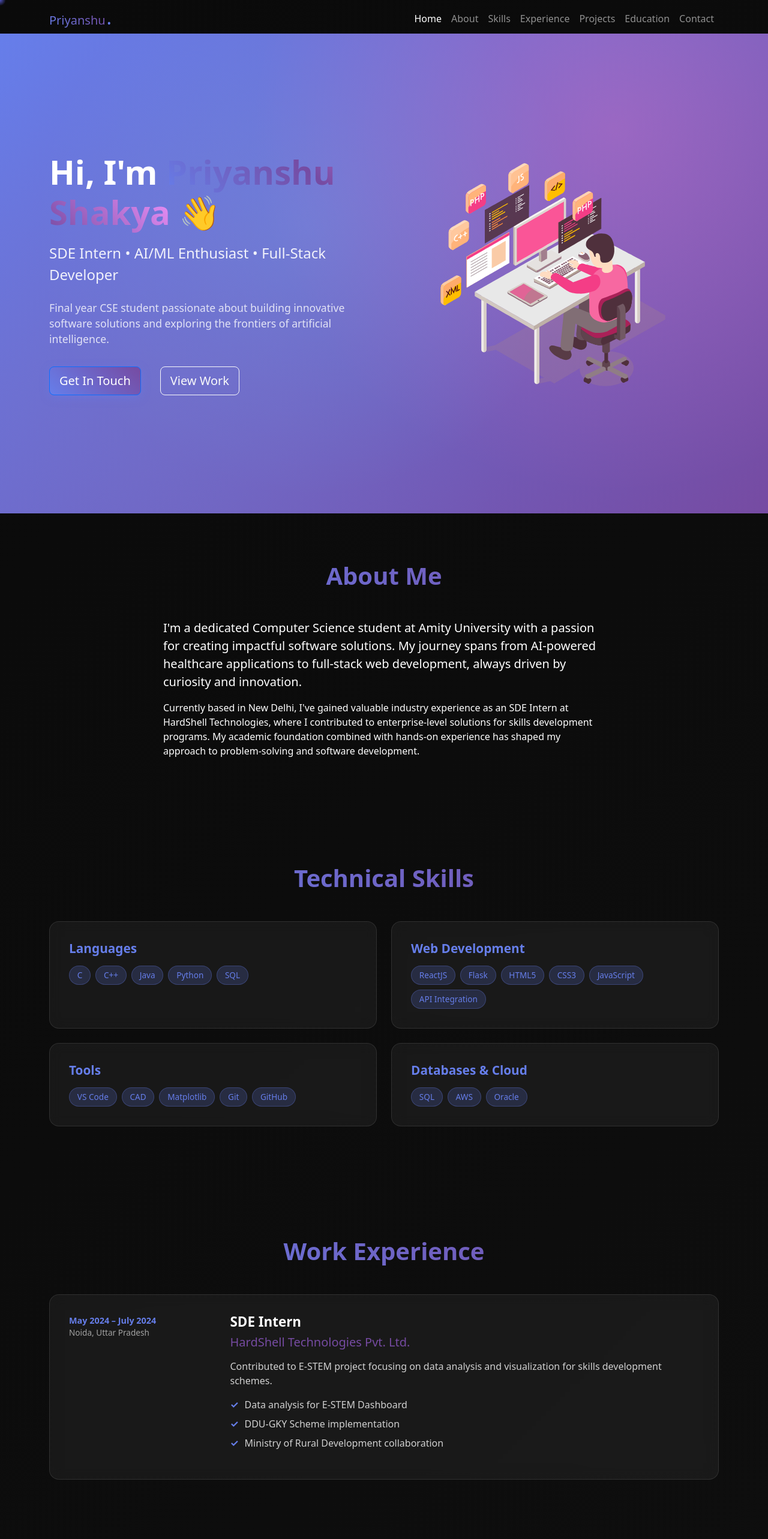
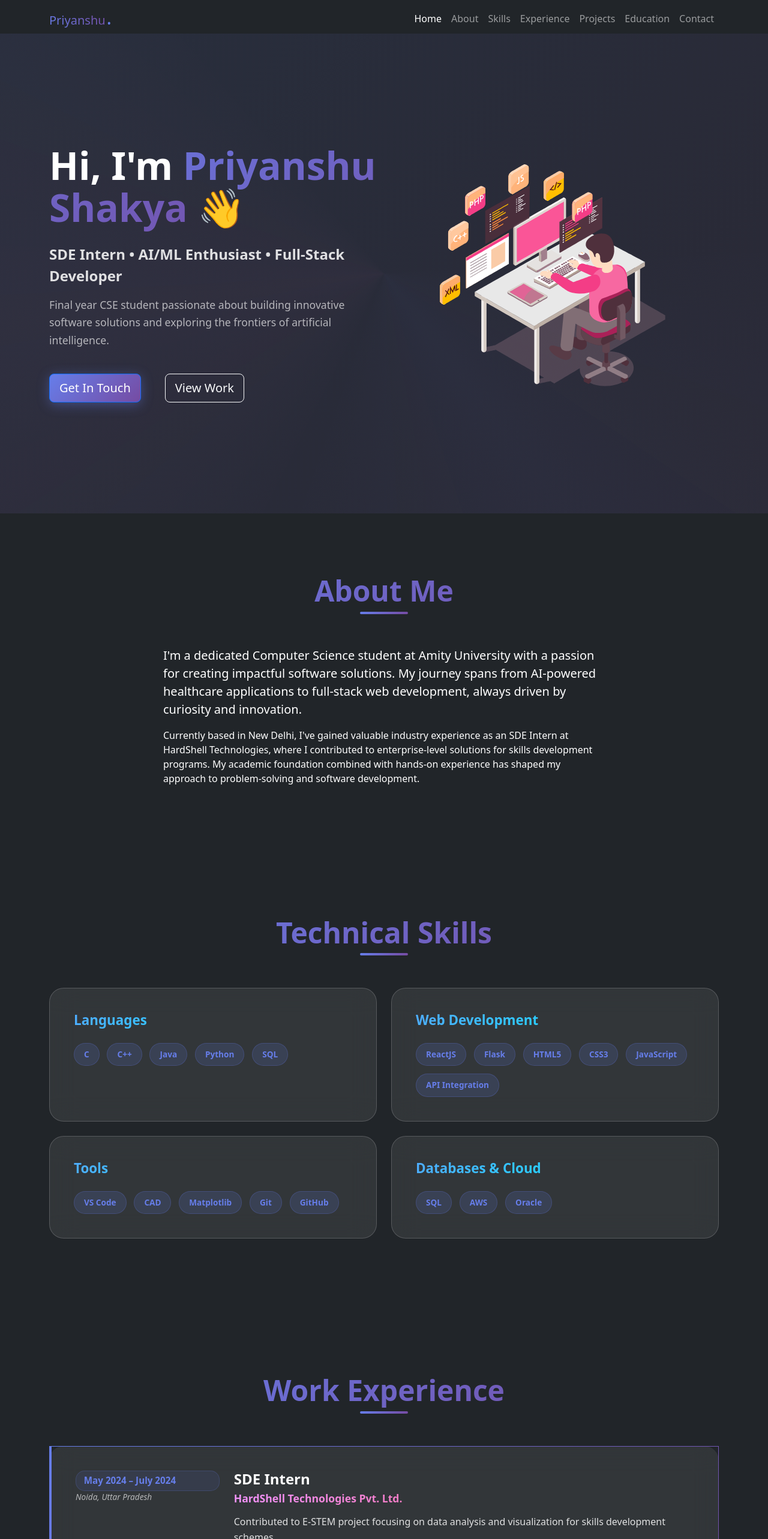
Before and after one commit to Priyanshu261202/my-portfolio, a React (Create React App) app: page / in a window 1280 px wide. Shown: the top 2566 px of the page at 60% size. Built offline with nearby package versions, Linux system fonts and the light colour scheme.

Commit message:
Update App.css

```diff
--- a/src/App.css
+++ b/src/App.css
@@ -1,6 +1,23 @@
-/* Import Font Awesome */
-@import url('https://cdnjs.cloudflare.com/ajax/libs/font-awesome/6.0.0/css/all.min.css');
-@import url('https://fonts.googleapis.com/css2?family=Inter:wght@300;400;500;600;700;800&display=swap');
+/* Import Font Awesome and Google Fonts */
+@import url('https://cdnjs.cloudflare.com/ajax/libs/font-awesome/6.4.0/css/all.min.css');
+@import url('https://fonts.googleapis.com/css2?family=Inter:wght@300;400;500;600;700;800;900&display=swap');
+
+:root {
+  --primary-gradient: linear-gradient(135deg, #667eea 0%, #764ba2 100%);
+  --secondary-gradient: linear-gradient(135deg, #f093fb 0%, #f5576c 100%);
+  --accent-gradient: linear-gradient(135deg, #4facfe 0%, #00f2fe 100%);
+  --purple-gradient: linear-gradient(135deg, #a855f7 0%, #3b82f6 100%);
+  --glass-bg: rgba(255, 255, 255, 0.08);
+  --glass-bg-strong: rgba(255, 255, 255, 0.12);
+  --glass-border: rgba(255, 255, 255, 0.18);
+  --text-primary: #ffffff;
+  --text-secondary: rgba(255, 255, 255, 0.85);
+  --text-tertiary: rgba(255, 255, 255, 0.65);
+  --bg-primary: #0a0a0f;
+  --bg-secondary: #1a1a2e;
+  --shadow-glow: 0 8px 32px rgba(31, 38, 135, 0.37);
+  --shadow-strong: 0 20px 60px rgba(0, 0, 0, 0.4);
+}
 
 * {
   margin: 0;
@@ -10,28 +27,37 @@
 
 body {
   font-family: 'Inter', -apple-system, BlinkMacSystemFont, 'Segoe UI', sans-serif;
-  background: #0a0a0a;
-  color: #ffffff;
+  background: var(--bg-primary);
+  color: var(--text-primary);
   overflow-x: hidden;
   line-height: 1.6;
 }
 
-/* Cursor Glow Effect */
-.cursor-glow {
-  position: fixed;
-  width: 20px;
-  height: 20px;
-  background: radial-gradient(circle, rgba(99, 102, 241, 0.8) 0%, transparent 70%);
-  border-radius: 50%;
-  pointer-events: none;
-  z-index: 9999;
-  transform: translate(-50%, -50%);
-  transition: all 0.1s ease-out;
+/* Animated Background */
+.app {
+  position: relative;
+  min-height: 100vh;
 }
 
-.app {
-  background: linear-gradient(135deg, #0a0a0a 0%, #111111 100%);
-  min-height: 100vh;
+.app::before {
+  content: '';
+  position: fixed;
+  top: 0;
+  left: 0;
+  width: 100%;
+  height: 100%;
+  background:
+    radial-gradient(circle at 20% 80%, rgba(120, 119, 198, 0.12) 0%, transparent 50%),
+    radial-gradient(circle at 80% 20%, rgba(255, 119, 198, 0.12) 0%, transparent 50%),
+    radial-gradient(circle at 40% 40%, rgba(120, 200, 255, 0.08) 0%, transparent 50%);
+  z-index: -1;
+  animation: float 20s ease-in-out infinite;
+}
+
+@keyframes float {
+  0%, 100% { transform: translateY(0px) rotate(0deg); }
+  33% { transform: translateY(-20px) rotate(1deg); }
+  66% { transform: translateY(10px) rotate(-1deg); }
 }
 
 /* Hero Section */
@@ -40,21 +66,27 @@ body {
   min-height: 100vh;
   display: flex;
   align-items: center;
-  background: linear-gradient(135deg, #667eea 0%, #764ba2 100%);
+  background: linear-gradient(135deg, rgba(102, 126, 234, 0.1) 0%, rgba(118, 75, 162, 0.1) 100%);
   overflow: hidden;
 }
 
-.hero-background {
+.hero-section::before {
+  content: '';
   position: absolute;
-  top: 0;
-  left: 0;
-  right: 0;
-  bottom: 0;
+  top: -50%;
+  left: -50%;
+  width: 200%;
+  height: 200%;
   background:
-    radial-gradient(circle at 20% 80%, rgba(120, 119, 198, 0.3) 0%, transparent 50%),
-    radial-gradient(circle at 80% 20%, rgba(255, 119, 198, 0.3) 0%, transparent 50%),
-    radial-gradient(circle at 40% 40%, rgba(120, 200, 255, 0.2) 0%, transparent 50%);
+    conic-gradient(from 0deg at 50% 50%, transparent 0deg, rgba(102, 126, 234, 0.03) 60deg, transparent 120deg),
+    conic-gradient(from 120deg at 50% 50%, transparent 0deg, rgba(255, 119, 198, 0.03) 60deg, transparent 120deg);
+  animation: rotate 30s linear infinite;
   z-index: 1;
+}
+
+@keyframes rotate {
+  0% { transform: rotate(0deg); }
+  100% { transform: rotate(360deg); }
 }
 
 .hero-section .container {
@@ -63,18 +95,19 @@ body {
 }
 
 .hero-title {
-  font-size: 3.5rem;
-  font-weight: 800;
-  margin-bottom: 1rem;
-  line-height: 1.2;
+  font-size: clamp(2.5rem, 5vw, 4rem);
+  font-weight: 900;
+  margin-bottom: 1.5rem;
+  line-height: 1.1;
 }
 
 .gradient-text {
-  background: linear-gradient(45deg, #667eea, #764ba2, #f093fb);
+  background: var(--primary-gradient);
   -webkit-background-clip: text;
   -webkit-text-fill-color: transparent;
   background-clip: text;
-  animation: gradient-shift 3s ease-in-out infinite;
+  animation: gradient-shift 4s ease-in-out infinite;
+  background-size: 200% 200%;
 }
 
 @keyframes gradient-shift {
@@ -84,188 +117,279 @@ body {
 
 .hero-subtitle {
   font-size: 1.5rem;
-  font-weight: 500;
-  margin-bottom: 1.5rem;
-  color: rgba(255, 255, 255, 0.9);
+  font-weight: 600;
+  margin-bottom: 1rem;
+  color: var(--text-secondary);
 }
 
 .hero-description {
   font-size: 1.1rem;
   font-weight: 400;
-  margin-bottom: 2rem;
-  color: rgba(255, 255, 255, 0.8);
-  max-width: 500px;
+  margin-bottom: 2.5rem;
+  color: var(--text-tertiary);
+  max-width: 600px;
+  line-height: 1.7;
 }
 
 .hero-buttons {
   display: flex;
-  gap: 1rem;
+  gap: 1.5rem;
   flex-wrap: wrap;
 }
 
+/* Enhanced Buttons */
 .btn-primary {
-  background: linear-gradient(45deg, #667eea, #764ba2);
+  background: var(--primary-gradient);
   border: none;
-  padding: 12px 24px;
+  padding: 14px 28px;
   border-radius: 50px;
   font-weight: 600;
-  transition: all 0.3s ease;
-  box-shadow: 0 4px 15px rgba(102, 126, 234, 0.4);
+  font-size: 1rem;
+  transition: all 0.4s ease;
+  box-shadow: 0 4px 20px rgba(102, 126, 234, 0.4);
+  position: relative;
+  overflow: hidden;
+}
+
+.btn-primary::before {
+  content: '';
+  position: absolute;
+  top: 0;
+  left: -100%;
+  width: 100%;
+  height: 100%;
+  background: linear-gradient(90deg, transparent, rgba(255, 255, 255, 0.2), transparent);
+  transition: left 0.5s;
+}
+
+.btn-primary:hover::before {
+  left: 100%;
 }
 
 .btn-primary:hover {
-  transform: translateY(-2px);
-  box-shadow: 0 8px 25px rgba(102, 126, 234, 0.6);
+  transform: translateY(-3px);
+  box-shadow: 0 12px 40px rgba(102, 126, 234, 0.6);
 }
 
 .btn-outline-light {
-  border: 2px solid rgba(255, 255, 255, 0.3);
-  color: white;
-  padding: 10px 24px;
+  border: 2px solid var(--glass-border);
+  color: var(--text-primary);
+  padding: 12px 28px;
   border-radius: 50px;
   font-weight: 600;
-  background: rgba(255, 255, 255, 0.1);
-  backdrop-filter: blur(10px);
-  transition: all 0.3s ease;
+  background: var(--glass-bg);
+  backdrop-filter: blur(20px);
+  transition: all 0.4s ease;
+  position: relative;
+  overflow: hidden;
 }
 
 .btn-outline-light:hover {
-  background: rgba(255, 255, 255, 0.2);
-  border-color: rgba(255, 255, 255, 0.5);
-  transform: translateY(-2px);
-  color: white;
+  background: var(--glass-bg-strong);
+  border-color: rgba(102, 126, 234, 0.5);
+  transform: translateY(-3px);
+  color: var(--text-primary);
+  box-shadow: var(--shadow-glow);
 }
 
 /* Section Styling */
 .section {
-  padding: 80px 0;
+  padding: 100px 0;
   position: relative;
 }
 
 .section-title {
-  font-size: 2.5rem;
+  font-size: clamp(2rem, 4vw, 3rem);
+  font-weight: 800;
+  text-align: center;
+  margin-bottom: 4rem;
+  background: var(--primary-gradient);
+  -webkit-background-clip: text;
+  -webkit-text-fill-color: transparent;
+  background-clip: text;
+  position: relative;
+}
+
+.section-title::after {
+  content: '';
+  position: absolute;
+  bottom: -10px;
+  left: 50%;
+  transform: translateX(-50%);
+  width: 80px;
+  height: 4px;
+  background: var(--primary-gradient);
+  border-radius: 2px;
+}
+
+/* Enhanced Glass Cards */
+.skill-card, .project-card, .experience-card {
+  background: var(--glass-bg);
+  backdrop-filter: blur(20px);
+  border: 1px solid var(--glass-border);
+  border-radius: 24px;
+  padding: 2.5rem;
+  transition: all 0.4s ease;
+  height: 100%;
+  position: relative;
+  overflow: hidden;
+}
+
+.skill-card::before, .project-card::before, .experience-card::before {
+  content: '';
+  position: absolute;
+  top: 0;
+  left: 0;
+  right: 0;
+  height: 1px;
+  background: var(--primary-gradient);
+  transform: scaleX(0);
+  transition: transform 0.4s ease;
+}
+
+.skill-card:hover, .project-card:hover, .experience-card:hover {
+  transform: translateY(-8px);
+  box-shadow: var(--shadow-strong);
+  border-color: rgba(102, 126, 234, 0.4);
+  background: var(--glass-bg-strong);
+}
+
+.skill-card:hover::before, .project-card:hover::before, .experience-card:hover::before {
+  transform: scaleX(1);
+}
+
+.skill-category {
+  font-size: 1.4rem;
   font-weight: 700;
-  text-align: center;
-  margin-bottom: 3rem;
-  background: linear-gradient(45deg, #667eea, #764ba2);
+  margin-bottom: 1.5rem;
+  background: var(--accent-gradient);
   -webkit-background-clip: text;
   -webkit-text-fill-color: transparent;
   background-clip: text;
 }
 
-/* Cards */
-.skill-card, .project-card, .experience-card {
-  background: rgba(255, 255, 255, 0.05);
-  backdrop-filter: blur(10px);
-  border: 1px solid rgba(255, 255, 255, 0.1);
-  border-radius: 16px;
-  padding: 2rem;
-  transition: all 0.3s ease;
-  height: 100%;
-}
-
-.skill-card:hover, .project-card:hover, .experience-card:hover {
-  transform: translateY(-5px);
-  box-shadow: 0 10px 40px rgba(102, 126, 234, 0.3);
-  border-color: rgba(102, 126, 234, 0.5);
-}
-
-.skill-category {
-  font-size: 1.3rem;
-  font-weight: 600;
-  margin-bottom: 1rem;
-  color: #667eea;
-}
-
 .skill-tags, .project-tech {
   display: flex;
   flex-wrap: wrap;
-  gap: 0.5rem;
+  gap: 0.8rem;
+  margin-top: 1rem;
 }
 
 .skill-tag, .tech-tag {
-  background: rgba(102, 126, 234, 0.2);
+  background: rgba(102, 126, 234, 0.15);
   color: #667eea;
-  padding: 0.3rem 0.8rem;
-  border-radius: 20px;
+  padding: 0.5rem 1rem;
+  border-radius: 25px;
   font-size: 0.85rem;
-  font-weight: 500;
-  border: 1px solid rgba(102, 126, 234, 0.3);
+  font-weight: 600;
+  border: 1px solid rgba(102, 126, 234, 0.25);
+  transition: all 0.3s ease;
 }
 
-/* Project Cards */
+.skill-tag:hover, .tech-tag:hover {
+  background: rgba(102, 126, 234, 0.25);
+  transform: translateY(-2px);
+  box-shadow: 0 4px 12px rgba(102, 126, 234, 0.3);
+}
+
+/* Project Cards Enhanced */
 .project-header {
-  margin-bottom: 1rem;
+  margin-bottom: 1.5rem;
 }
 
 .project-title {
-  font-size: 1.3rem;
-  font-weight: 600;
+  font-size: 1.4rem;
+  font-weight: 700;
   margin-bottom: 0.5rem;
+  color: var(--text-primary);
 }
 
 .project-period {
-  color: rgba(255, 255, 255, 0.6);
+  color: var(--text-tertiary);
   font-size: 0.9rem;
+  font-weight: 500;
 }
 
 .project-description {
-  margin-bottom: 1rem;
-  color: rgba(255, 255, 255, 0.8);
+  margin-bottom: 1.5rem;
+  color: var(--text-secondary);
+  line-height: 1.6;
 }
 
 .project-highlights {
   list-style: none;
   padding: 0;
-  margin-top: 1rem;
+  margin-top: 1.5rem;
 }
 
 .project-highlights li {
   position: relative;
-  padding-left: 1.5rem;
-  margin-bottom: 0.5rem;
-  color: rgba(255, 255, 255, 0.8);
+  padding-left: 2rem;
+  margin-bottom: 0.8rem;
+  color: var(--text-secondary);
+  line-height: 1.5;
 }
 
 .project-highlights li::before {
-  content: '→';
+  content: '✨';
   position: absolute;
   left: 0;
-  color: #667eea;
-  font-weight: bold;
+  font-size: 1.1rem;
 }
 
-/* Experience Section */
+/* Experience Section Enhanced */
 .experience-card {
-  margin-bottom: 2rem;
+  margin-bottom: 2.5rem;
+  border-left: 4px solid transparent;
+  border-image: var(--primary-gradient) 1;
+}
+
+.experience-header {
+  display: flex;
+  justify-content: space-between;
+  align-items: flex-start;
+  margin-bottom: 1rem;
+  flex-wrap: wrap;
+  gap: 1rem;
 }
 
 .experience-period {
   font-weight: 600;
   color: #667eea;
-  font-size: 0.9rem;
+  font-size: 0.95rem;
+  background: rgba(102, 126, 234, 0.1);
+  padding: 0.3rem 0.8rem;
+  border-radius: 15px;
+  border: 1px solid rgba(102, 126, 234, 0.2);
 }
 
 .experience-location {
-  color: rgba(255, 255, 255, 0.6);
+  color: var(--text-tertiary);
   font-size: 0.85rem;
+  font-style: italic;
 }
 
 .experience-role {
-  font-size: 1.4rem;
-  font-weight: 600;
+  font-size: 1.5rem;
+  font-weight: 700;
   margin-bottom: 0.5rem;
+  color: var(--text-primary);
 }
 
 .experience-company {
-  color: #764ba2;
-  font-weight: 500;
+  background: var(--secondary-gradient);
+  -webkit-background-clip: text;
+  -webkit-text-fill-color: transparent;
+  background-clip: text;
+  font-weight: 600;
+  font-size: 1.1rem;
   margin-bottom: 1rem;
 }
 
 .experience-description {
-  color: rgba(255, 255, 255, 0.8);
-  margin-bottom: 1rem;
+  color: var(--text-secondary);
+  margin-bottom: 1.5rem;
+  line-height: 1.6;
 }
 
 .experience-achievements {
@@ -275,110 +399,134 @@ body {
 
 .experience-achievements li {
   position: relative;
-  padding-left: 1.5rem;
-  margin-bottom: 0.5rem;
-  color: rgba(255, 255, 255, 0.8);
+  padding-left: 2rem;
+  margin-bottom: 0.8rem;
+  color: var(--text-secondary);
+  line-height: 1.5;
 }
 
 .experience-achievements li::before {
-  content: '✓';
+  content: '🚀';
   position: absolute;
   left: 0;
-  color: #667eea;
-  font-weight: bold;
+  font-size: 1.1rem;
 }
 
-/* Timeline */
+/* Timeline Enhanced */
 .timeline {
   position: relative;
-  max-width: 800px;
+  max-width: 900px;
   margin: 0 auto;
 }
 
 .timeline::after {
   content: '';
   position: absolute;
-  width: 2px;
-  background: linear-gradient(to bottom, #667eea, #764ba2);
+  width: 4px;
+  background: var(--primary-gradient);
   top: 0;
   bottom: 0;
-  left: 30px;
-  margin-left: -1px;
+  left: 35px;
+  margin-left: -2px;
+  border-radius: 2px;
 }
 
 .timeline-item {
   position: relative;
-  background: rgba(255, 255, 255, 0.05);
-  backdrop-filter: blur(10px);
-  border: 1px solid rgba(255, 255, 255, 0.1);
-  border-radius: 16px;
-  padding: 2rem;
-  margin-bottom: 2rem;
-  margin-left: 70px;
-  transition: all 0.3s ease;
+  background: var(--glass-bg);
+  backdrop-filter: blur(20px);
+  border: 1px solid var(--glass-border);
+  border-radius: 20px;
+  padding: 2.5rem;
+  margin-bottom: 3rem;
+  margin-left: 80px;
+  transition: all 0.4s ease;
 }
 
 .timeline-item:hover {
-  transform: translateX(10px);
-  box-shadow: 0 10px 40px rgba(102, 126, 234, 0.3);
+  transform: translateX(15px);
+  box-shadow: var(--shadow-strong);
+  background: var(--glass-bg-strong);
 }
 
 .timeline-marker {
   position: absolute;
-  width: 20px;
-  height: 20px;
-  background: linear-gradient(45deg, #667eea, #764ba2);
+  width: 24px;
+  height: 24px;
+  background: var(--primary-gradient);
   border-radius: 50%;
-  top: 2rem;
-  left: -56px;
-  border: 4px solid #0a0a0a;
+  top: 2.5rem;
+  left: -61px;
+  border: 4px solid var(--bg-primary);
+  box-shadow: 0 0 20px rgba(102, 126, 234, 0.5);
 }
 
 .timeline-title {
-  font-size: 1.3rem;
+  font-size: 1.4rem;
+  font-weight: 700;
+  margin-bottom: 0.5rem;
+  color: var(--text-primary);
+}
+
+.timeline-subtitle {
+  background: var(--accent-gradient);
+  -webkit-background-clip: text;
+  -webkit-text-fill-color: transparent;
+  background-clip: text;
   font-weight: 600;
   margin-bottom: 0.5rem;
 }
 
-.timeline-subtitle {
-  color: #667eea;
-  font-weight: 500;
-  margin-bottom: 0.5rem;
-}
-
 .timeline-period {
-  color: rgba(255, 255, 255, 0.6);
+  color: var(--text-tertiary);
   font-size: 0.9rem;
   margin-bottom: 0.5rem;
+  font-style: italic;
 }
 
 .timeline-grade {
   color: #764ba2;
-  font-weight: 500;
+  font-weight: 600;
+  background: rgba(118, 75, 162, 0.1);
+  padding: 0.3rem 0.8rem;
+  border-radius: 15px;
+  display: inline-block;
+  border: 1px solid rgba(118, 75, 162, 0.2);
 }
 
-/* Certifications and Activities */
+/* Certifications and Activities Enhanced */
 .certification-item, .activity-item {
-  background: rgba(255, 255, 255, 0.05);
-  border: 1px solid rgba(255, 255, 255, 0.1);
-  border-radius: 12px;
-  padding: 1rem 1.5rem;
+  background: var(--glass-bg);
+  border: 1px solid var(--glass-border);
+  border-radius: 16px;
+  padding: 1.5rem 2rem;
   display: flex;
   align-items: center;
   transition: all 0.3s ease;
+  margin-bottom: 1rem;
+  backdrop-filter: blur(20px);
 }
 
 .certification-item:hover, .activity-item:hover {
-  background: rgba(255, 255, 255, 0.1);
-  transform: translateX(5px);
+  background: var(--glass-bg-strong);
+  transform: translateX(10px);
+  box-shadow: var(--shadow-glow);
 }
 
 .certification-item i, .activity-item i {
   color: #667eea;
-  font-size: 1.2rem;
+  font-size: 1.5rem;
+  margin-right: 1.5rem;
+  min-width: 30px;
 }
 
-/* Contact Section */
+.certification-text, .activity-text {
+  font-weight: 500;
+  color: var(--text-secondary);
+  line-height: 1.5;
+}
+
+/* Contact Section Enhanced */
 .contact-content {
   text-align: center;
 }
@@ -386,25 +534,147 @@ body {
 .contact-info {
   display: flex;
   flex-direction: column;
-  gap: 1rem;
-  margin-bottom: 2rem;
+  gap: 1.5rem;
+  margin-bottom: 3rem;
 }
 
 .contact-item {
   display: flex;
   align-items: center;
   justify-content: center;
-  gap: 0.5rem;
+  gap: 1rem;
   font-size: 1.1rem;
+  background: var(--glass-bg);
+  padding: 1rem 2rem;
+  border-radius: 50px;
+  border: 1px solid var(--glass-border);
+  backdrop-filter: blur(20px);
+  transition: all 0.3s ease;
+}
+
+.contact-item:hover {
+  background: var(--glass-bg-strong);
+  transform: translateY(-3px);
+  box-shadow: var(--shadow-glow);
 }
 
 .contact-item i {
   color: #667eea;
-  font-size: 1.2rem;
-  width: 20px;
+  font-size: 1.3rem;
+  width: 25px;
 }
 
 .contact-item a {
-  color: rgba(255, 255, 255, 0.9);
+  color: var(--text-secondary);
   text-decoration: none;
+  font-weight: 500;
+  transition: color 0.3s ease;
 }
+
+.contact-item a:hover {
+  color: var(--text-primary);
+}
+
+.social-links {
+  display: flex;
+  justify-content: center;
+  gap: 2rem;
+  margin-top: 2rem;
+}
+
+.social-link {
+  display: flex;
+  align-items: center;
+  gap: 0.5rem;
+  padding: 1rem 2rem;
+  background: var(--glass-bg);
+  border: 1px solid var(--glass-border);
+  border-radius: 50px;
+  color: var(--text-secondary);
+  text-decoration: none;
+  font-weight: 600;
+  backdrop-filter: blur(20px);
+  transition: all 0.3s ease;
+}
+
+.social-link:hover {
+  background: var(--primary-gradient);
+  color: white;
+  transform: translateY(-3px);
+  box-shadow: var(--shadow-glow);
+}
+
+.social-link i {
+  font-size: 1.2rem;
+}
+
+/* Footer */
+.footer {
+  padding: 3rem 0;
+  background: var(--glass-bg);
+  backdrop-filter: blur(20px);
+  border-top: 1px solid var(--glass-border);
+  margin-top: 5rem;
+}
+
+.footer p {
+  color: var(--text-tertiary);
+  font-size: 0.9rem;
+}
+
+/* Responsive Design */
+@media (max-width: 768px) {
+  .hero-title {
+    font-size: 2.5rem;
+  }
+
+  .hero-buttons {
+    flex-direction: column;
+    align-items: center;
+  }
+
+  .btn-primary, .btn-outline-light {
+    width: 100%;
+    max-width: 250px;
+  }
+
+  .timeline {
+    margin-left: 20px;
+  }
+
+  .timeline::after {
+    left: 15px;
+  }
+
+  .timeline-item {
+    margin-left: 40px;
+  }
+
+  .timeline-marker {
+    left: -41px;
+  }
+
+  .social-links {
+    flex-direction: column;
+    align-items: center;
+  }
+
+  .experience-header {
+    flex-direction: column;
+    align-items: flex-start;
+  }
+}
+
+@media (max-width: 576px) {
+  .section {
+    padding: 60px 0;
+  }
+
+  .skill-card, .project-card, .experience-card, .timeline-item {
+    padding: 1.5rem;
+  }
+
+  .section-title {
+    margin-bottom: 2rem;
+  }
+}
```
